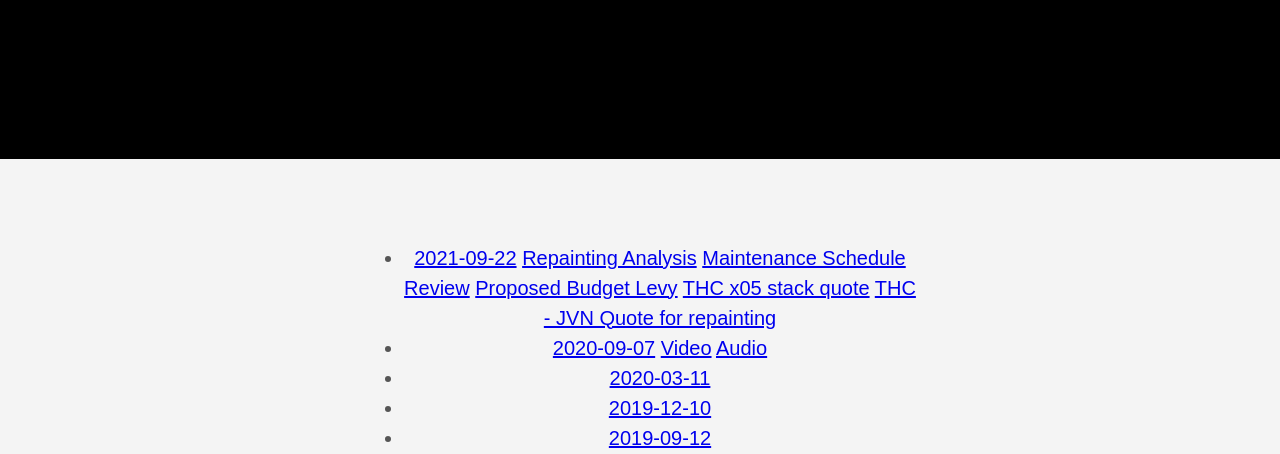
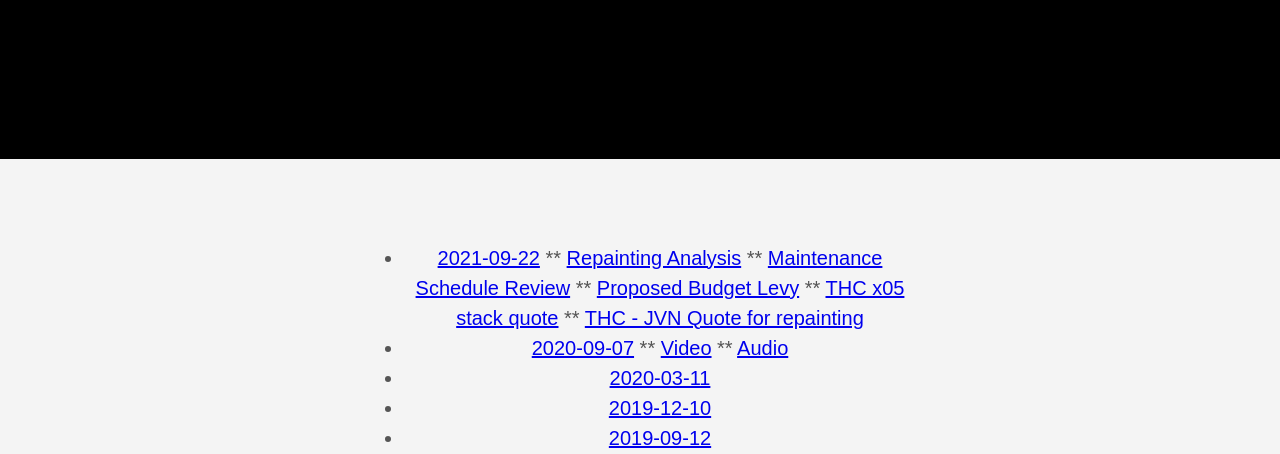
Before and after one commit to philiplourandos/philiplourandos.github.io, a plain HTML site: page trustees/index.html in a window 1280 px wide. Shown: the part 326-780 px from the top of the page. Drawn offline with Linux system fonts and the light colour scheme.

Commit message:
Publishing Site knightsbridgemansions.capetown at 97e6e97ee47cf9b12b63edb479bba8a4eb9bd672 on Fri Nov 12 07:17:47 UTC 2021

```diff
--- a/trustees/index.html
+++ b/trustees/index.html
@@ -65,8 +65,15 @@ Trustees and meeting minutes
 <main class=pb7 role=main>
 <article class="pa3 pa4-ns nested-copy-line-height nested-img">
 <section class="cf ph3 ph5-l pv3 pv4-l f4 tc-l center measure-wide lh-copy mid-gray"><ul>
-<li><a href=/trustees/kbm-trustees-meeting-2021-09-22.docx>2021-09-22</a> <a href=/trustees/attachments/2021-11-11/KBM-repainting-analysis.xlsx>Repainting Analysis</a> <a href=/trustees/attachments/2021-11-11/Knightsbridge-desk-review-maintenance-schedule-2021.xlsm>Maintenance Schedule Review</a> <a href=/trustees/attachments/2021-11-11/proposed-knightsbridge-budget-levy-2021-rev-6.xls>Proposed Budget Levy</a> <a href=/trustees/attachments/2021-11-11/REF-THC000388-knights-bridge-spalling-repairs-and-window-reinstatements-revised1.pdf>THC x05 stack quote</a> <a href=/trustees/attachments/2021-11-11/REF-THC00372-knightbridge-mansions.pdf>THC - JVN Quote for repainting</a></li>
-<li><a href=/trustees/kbm-trustees-meeting-2020-09-07.docx>2020-09-07</a> <a href=https://knightsbridge-mansions.s3.amazonaws.com/2020-09-07-trustees-meeting.mp4>Video</a> <a href=https://knightsbridge-mansions.s3.amazonaws.com/2019-06-13-knightsbridge-mansions-sgm.mp3>Audio</a></li>
+<li><a href=/trustees/kbm-trustees-meeting-2021-09-22.docx>2021-09-22</a>
+** <a href=/trustees/attachments/2021-11-11/KBM-repainting-analysis.xlsx>Repainting Analysis</a>
+** <a href=/trustees/attachments/2021-11-11/Knightsbridge-desk-review-maintenance-schedule-2021.xlsm>Maintenance Schedule Review</a>
+** <a href=/trustees/attachments/2021-11-11/proposed-knightsbridge-budget-levy-2021-rev-6.xls>Proposed Budget Levy</a>
+** <a href=/trustees/attachments/2021-11-11/REF-THC000388-knights-bridge-spalling-repairs-and-window-reinstatements-revised1.pdf>THC x05 stack quote</a>
+** <a href=/trustees/attachments/2021-11-11/REF-THC00372-knightbridge-mansions.pdf>THC - JVN Quote for repainting</a></li>
+<li><a href=/trustees/kbm-trustees-meeting-2020-09-07.docx>2020-09-07</a>
+** <a href=https://knightsbridge-mansions.s3.amazonaws.com/2020-09-07-trustees-meeting.mp4>Video</a>
+** <a href=https://knightsbridge-mansions.s3.amazonaws.com/2019-06-13-knightsbridge-mansions-sgm.mp3>Audio</a></li>
 <li><a href=/trustees/kbm-trustees-meeting-2020-03-11.pdf>2020-03-11</a></li>
 <li><a href=/trustees/kbm-trustees-meeting-2019-12-10.docx>2019-12-10</a></li>
 <li><a href=/trustees/kbm-trustees-meeting-2019-09-12.docx>2019-09-12</a></li>
```
